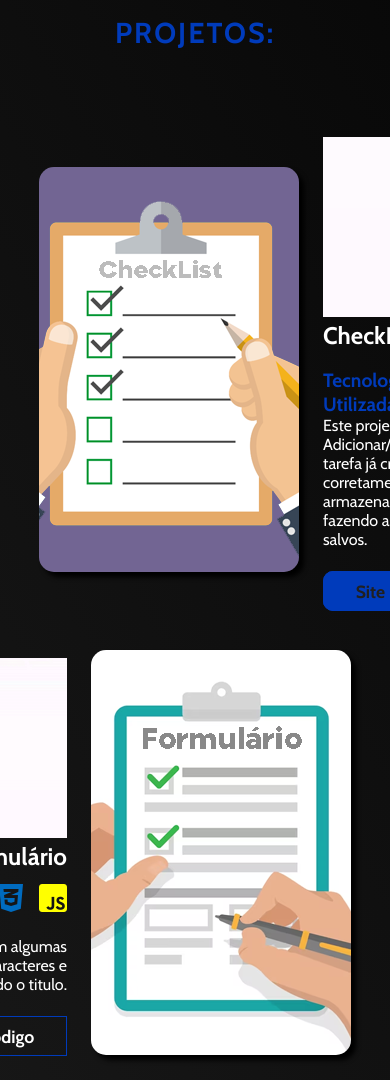
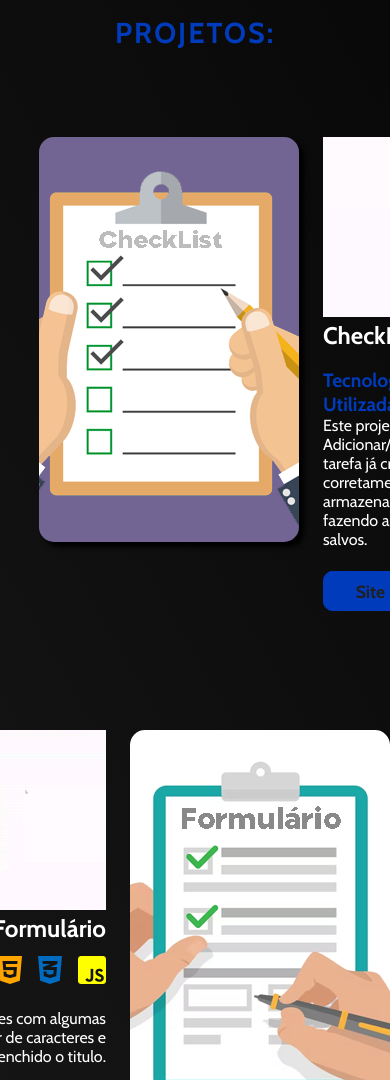
Before and after one commit to DanielAlexssander/Projetos, a plain HTML site: page index.html in a window 390 px wide. Shown: the part 920-2000 px from the top of the page. Drawn offline with nearby package versions, Linux system fonts and the light colour scheme.

Commit message:
Add files via upload

```diff
--- a/Styles/projects.css
+++ b/Styles/projects.css
@@ -140,7 +140,6 @@ header {
 }
 .project {
     display: flex;
-    align-items: center;
     margin-bottom: 3em;
 }
 .logo {
@@ -277,3 +276,31 @@ header {
 .thisCodBtn:hover {
     background-color: rgb(0, 59, 187);
 }
+
+/* Responsivo */
+
+@media screen and (max-width: 1700px) {
+    .headerContent {
+        max-width: 60%;
+    }
+}
+
+@media screen and (max-width: 1100px) {
+    .headerContent {
+        max-width: 70%;
+    }
+    .project {
+        margin-bottom: 6em;
+    }
+}
+@media screen and (max-width: 900px) {
+    .project {
+        margin-bottom: 7em;
+    }
+}
+@media screen and (max-width: 750px) {
+    .project {
+        width: 100vw;
+        margin-bottom: 8em;
+    }
+}
```
Also changed, not shown: JavaScript/projects.js (line endings or trailing spaces).
